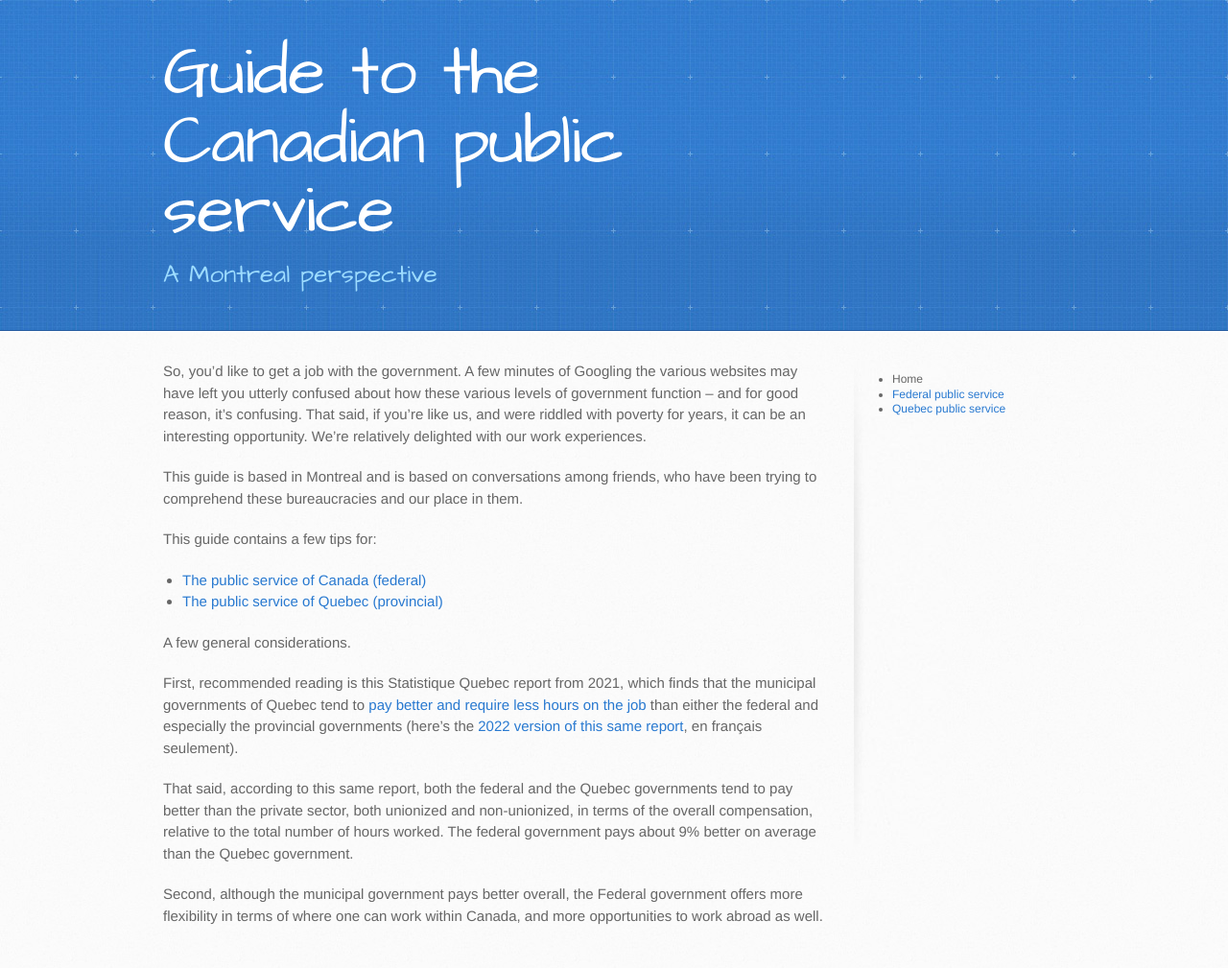
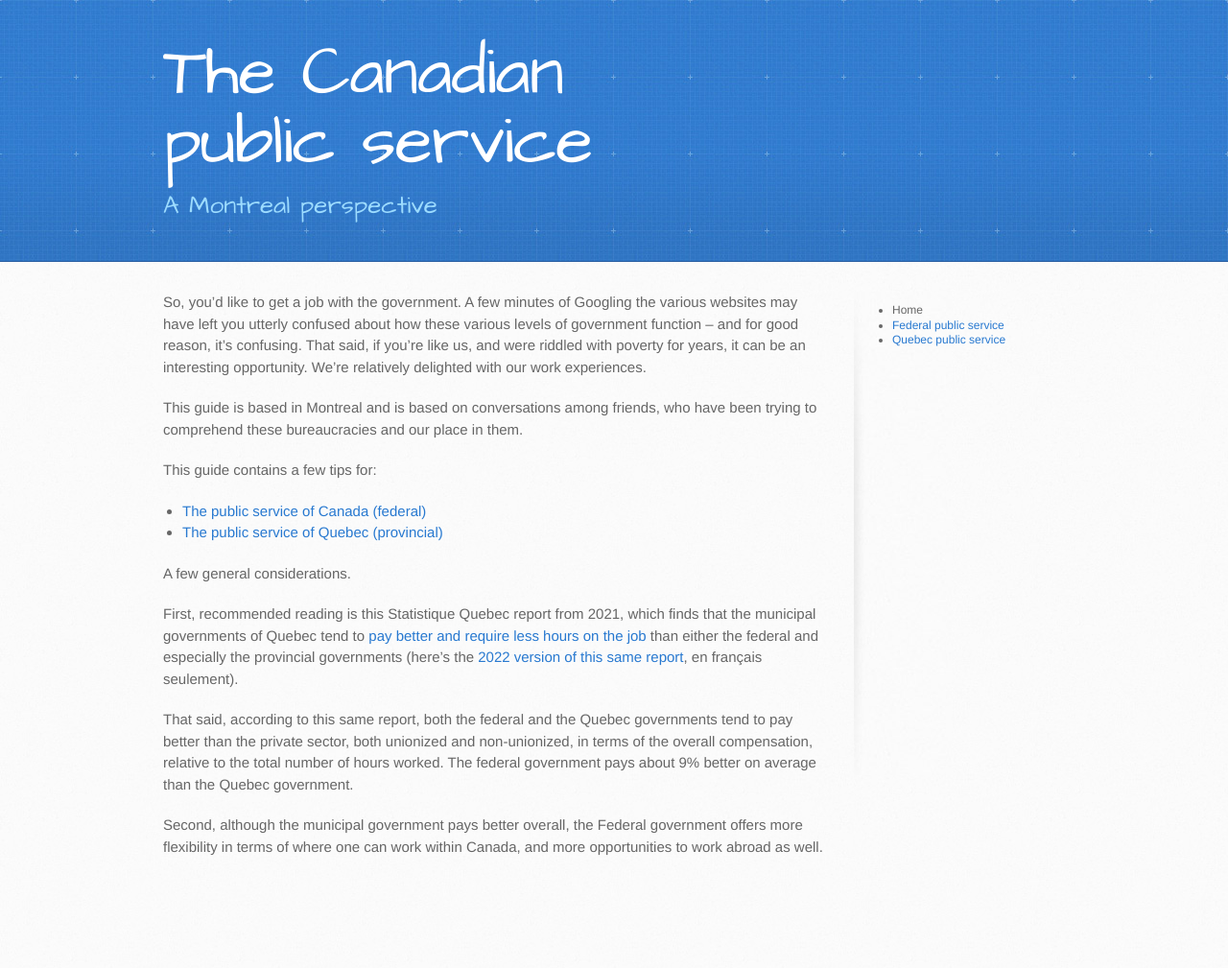
Before and after one commit to summerhays/public_service_guide, a Jekyll site: the page built from index.md, in a window 1280 px wide. Shown: the whole page at 96% size. Built offline with Jekyll 4.4.1, drawn with Linux system fonts in a browser that asks for light colours; our own code applies the rules of GitHub Pages for plain Markdown files; after the commit the page ends 937 px from its top, so only the background shows below that.

```diff
--- a/_config.yml
+++ b/_config.yml
@@ -1,4 +1,4 @@
-title: "Guide to the Canadian public service"
+title: "The Canadian public service"
 description: "A Montreal perspective"
   # theme: jekyll-theme-architect
 show_downloads: false
```
